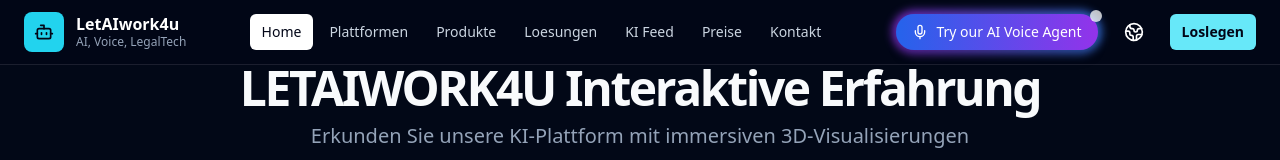
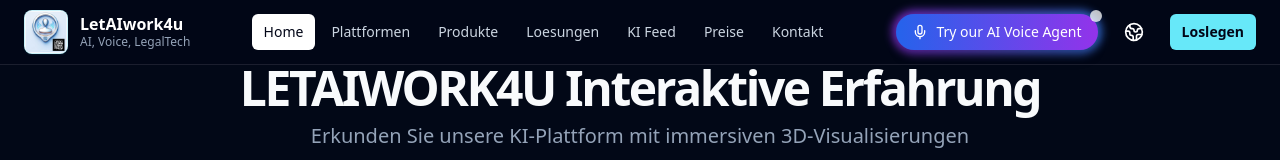
Before and after one commit to TopViewNet/LetAIwork4u_com_orginal, a Next.js app: page / in a window 1280 px wide. Shown: the top 160 px of the page. Built offline with nearby package versions, Linux system fonts and the light colour scheme.

Commit message:
Add brand logo to site chrome

```diff
--- a/app/layout.tsx
+++ b/app/layout.tsx
@@ -10,6 +10,10 @@ import { MobileViewportHandler } from "@/components/mobile-viewport-handler"
 export const metadata = {
   title: "LETAIWORK4U - AI Solutions for Business",
   description: "Innovative AI solutions for modern businesses",
+  icons: {
+    icon: "/brand/logo01.jpeg",
+    apple: "/brand/logo01.jpeg",
+  },
     generator: 'v0.dev'
 }
 
--- a/components/footer.tsx
+++ b/components/footer.tsx
@@ -10,7 +10,16 @@ export function Footer() {
     <footer className="border-t border-white/10 bg-slate-950 text-slate-300">
       <div className="container grid gap-8 px-4 py-10 md:grid-cols-4 md:px-6">
         <div className="md:col-span-2">
-          <h2 className="text-lg font-bold text-white">LetAIwork4u</h2>
+          <Link href="/" className="inline-flex items-center gap-4" aria-label="LetAIwork4u Home">
+            <span className="flex h-16 w-16 overflow-hidden rounded-lg border border-cyan-300/25 bg-slate-100 shadow-sm shadow-cyan-950/40">
+              <img
+                src="/brand/logo01.jpeg"
+                alt="LetAIwork4u Logo"
+                className="h-full w-full object-cover"
+              />
+            </span>
+            <span className="text-lg font-bold text-white">LetAIwork4u</span>
+          </Link>
           <p className="mt-3 max-w-xl text-sm leading-6 text-slate-400">{t("footer.desc")}</p>
         </div>
         <div>
--- a/components/header.tsx
+++ b/components/header.tsx
@@ -2,7 +2,7 @@
 
 import Link from "next/link"
 import { usePathname } from "next/navigation"
-import { Bot, Menu, Mic, X } from "lucide-react"
+import { Menu, Mic, X } from "lucide-react"
 import { useState } from "react"
 import { cn } from "@/lib/utils"
 import { LanguageSwitcher } from "@/components/language-switcher"
@@ -28,9 +28,13 @@ export function Header() {
   return (
     <header className="fixed inset-x-0 top-0 z-50 border-b border-white/10 bg-slate-950/85 backdrop-blur-xl">
       <div className="container flex h-16 items-center justify-between px-4 md:px-6">
-        <Link href="/" className="flex items-center gap-3">
-          <span className="flex h-10 w-10 items-center justify-center rounded-lg bg-cyan-400 text-slate-950">
-            <Bot className="h-5 w-5" />
+        <Link href="/" className="flex items-center gap-3" aria-label="LetAIwork4u Home">
+          <span className="flex h-11 w-11 overflow-hidden rounded-lg border border-cyan-300/30 bg-slate-100 shadow-sm shadow-cyan-950/40">
+            <img
+              src="/brand/logo01.jpeg"
+              alt="LetAIwork4u Logo"
+              className="h-full w-full object-cover"
+            />
           </span>
           <span className="leading-tight">
             <span className="block font-bold text-white">LetAIwork4u</span>
```
Also changed, not shown: public/brand/logo01.jpeg (added).
